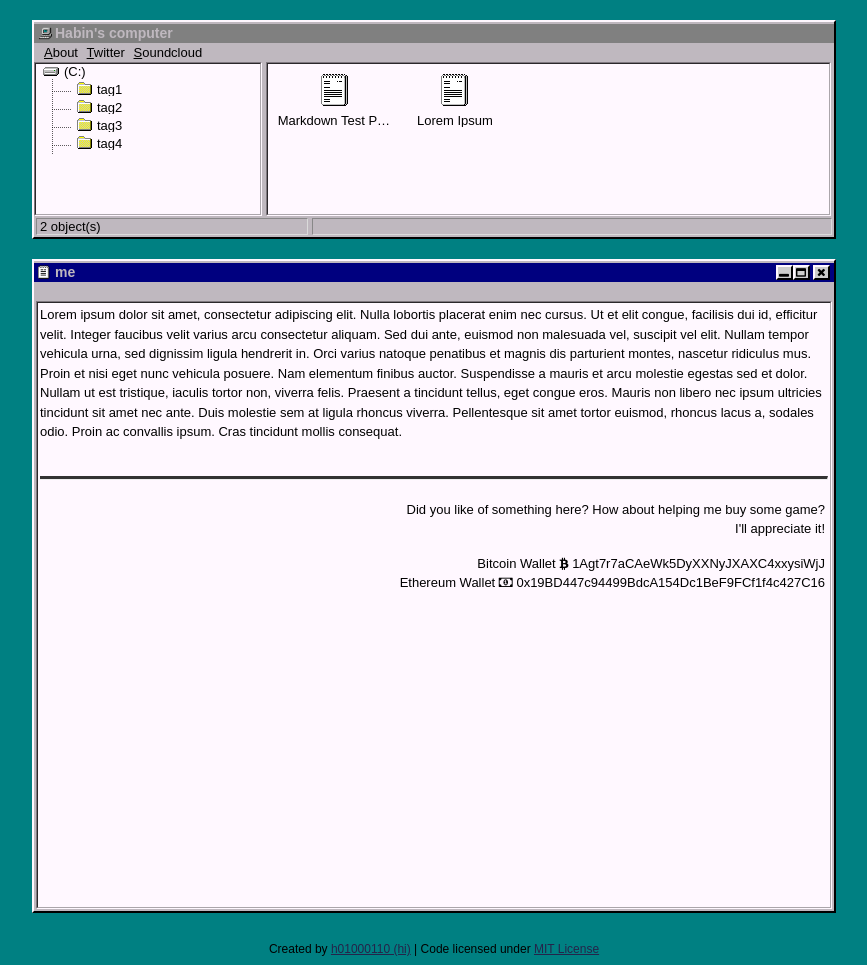
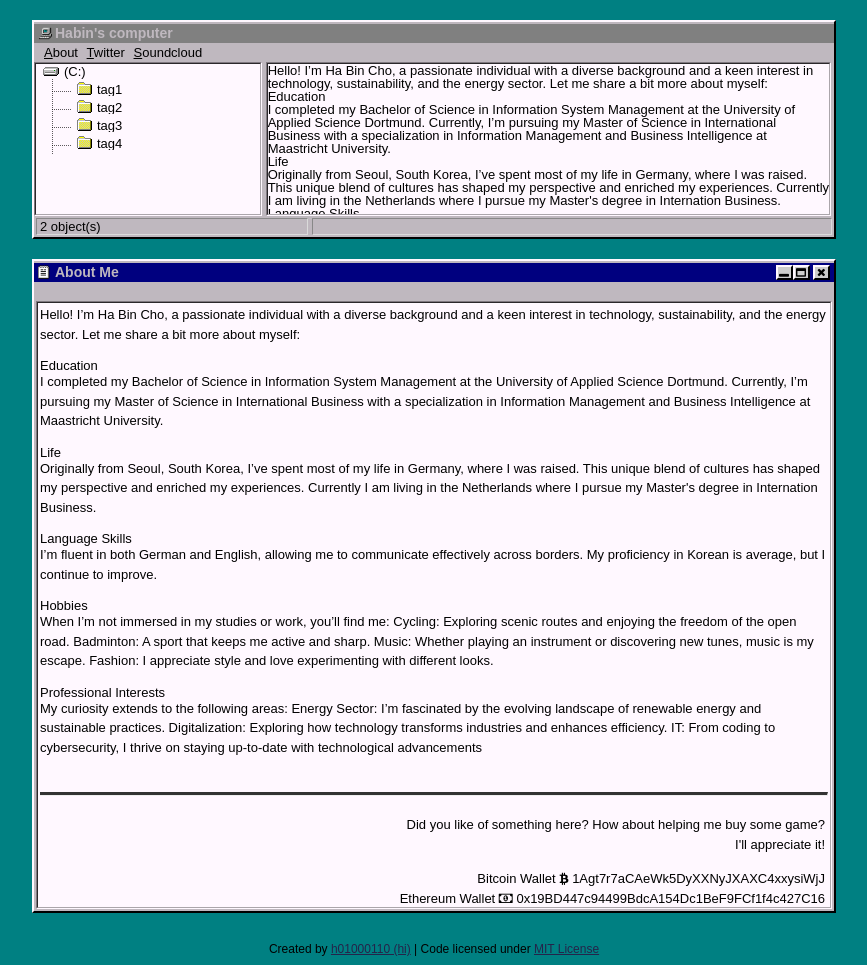
Before and after one commit to heybin314/heybin314.github.io, a Jekyll site: the page built from me/index.md, in a window 1280 px wide. Shown: the whole page, without its empty margins (206-1073 px from the left). Built offline with Jekyll 4.4.1, drawn with Linux system fonts in a browser that asks for light colours.

Commit message:
Update index.md

```diff
--- a/me/index.md
+++ b/me/index.md
@@ -1,6 +1,46 @@
 ---
 layout: me
-title: me
+title: About Me
 ---
 
-Lorem ipsum dolor sit amet, consectetur adipiscing elit. Nulla lobortis placerat enim nec cursus. Ut et elit congue, facilisis dui id, efficitur velit. Integer faucibus velit varius arcu consectetur aliquam. Sed dui ante, euismod non malesuada vel, suscipit vel elit. Nullam tempor vehicula urna, sed dignissim ligula hendrerit in. Orci varius natoque penatibus et magnis dis parturient montes, nascetur ridiculus mus. Proin et nisi eget nunc vehicula posuere. Nam elementum finibus auctor. Suspendisse a mauris et arcu molestie egestas sed et dolor. Nullam ut est tristique, iaculis tortor non, viverra felis. Praesent a tincidunt tellus, eget congue eros. Mauris non libero nec ipsum ultricies tincidunt sit amet nec ante. Duis molestie sem at ligula rhoncus viverra. Pellentesque sit amet tortor euismod, rhoncus lacus a, sodales odio. Proin ac convallis ipsum. Cras tincidunt mollis consequat.
+<p>
+Hello! I’m Ha Bin Cho, a passionate individual with a diverse background and a keen interest in technology, sustainability, and the energy sector. Let me share a bit more about myself:
+
+</p>
+
+<h3>Education</h3>
+
+<p>
+
+    I completed my Bachelor of Science in Information System Management at the University of Applied Science Dortmund.
+    Currently, I’m pursuing my Master of Science in International Business with a specialization in Information Management and Business Intelligence at Maastricht University.
+</p>
+ <h3>Life</h3>
+<p>
+    Originally from Seoul, South Korea, I’ve spent most of my life in Germany, where I was raised. This unique blend of cultures has shaped my perspective and enriched my experiences. Currently
+    I am living in the Netherlands where I pursue my Master's degree in Internation Business.
+</p>
+
+<h3>Language Skills</h3>
+<p>
+    I’m fluent in both German and English, allowing me to communicate effectively across borders.
+    My proficiency in Korean is average, but I continue to improve.
+</p>
+<h3>Hobbies</h3>
+<p>
+When I’m not immersed in my studies or work, you’ll find me:
+
+    Cycling: Exploring scenic routes and enjoying the freedom of the open road.
+    Badminton: A sport that keeps me active and sharp.
+    Music: Whether playing an instrument or discovering new tunes, music is my escape.
+    Fashion: I appreciate style and love experimenting with different looks.
+</p>
+
+<h3>Professional Interests</h3>
+<p>
+My curiosity extends to the following areas:
+
+    Energy Sector: I’m fascinated by the evolving landscape of renewable energy and sustainable practices.
+    Digitalization: Exploring how technology transforms industries and enhances efficiency.
+    IT: From coding to cybersecurity, I thrive on staying up-to-date with technological advancements
+</p>
```
